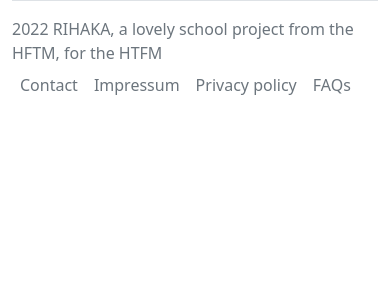
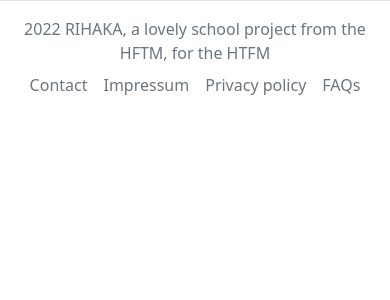
Before and after one commit to rtafurthgarcia/rihaka, a PHP site: template app/Views/Base/Footer.php in a window 390 px wide. Shown: the top 300 px of the page. Run offline with PHP 8.4, Linux system fonts and the light colour scheme; the template is opened without the code that fills it, so the values that code supplies are empty; some libraries are stand-ins or nearby versions.

Commit message:
Simplified footer and centered content for smol screens

```diff
--- a/app/Views/Base/Footer.php
+++ b/app/Views/Base/Footer.php
@@ -1,12 +1,10 @@
-<div class="container">
-  <footer class="d-flex flex-wrap justify-content-between align-items-center py-3 my-6 border-top">
-    <p class="col-md-6 mb-0 text-muted">2022 RIHAKA, a lovely school project from the HFTM, for the HTFM</p>
+<footer class="container d-flex flex-wrap justify-content-between align-items-center py-3 my-6 border-top">
+  <p class="col-12 col-md-6 mb-0 text-muted text-md-start text-center">2022 RIHAKA, a lovely school project from the HFTM, for the HTFM</p>
 
-    <ul class="nav col-md-4 justify-content-end">
+  <ul class="col-12 nav col-md-4 justify-content-center justify-content-md-end">
     <li class="nav-item"><a href="#" class="nav-link px-2 text-muted">Contact</a></li>
     <li class="nav-item"><a href="#" class="nav-link px-2 text-muted">Impressum</a></li>
     <li class="nav-item"><a href="#" class="nav-link px-2 text-muted">Privacy policy</a></li>
     <li class="nav-item"><a href="#" class="nav-link px-2 text-muted">FAQs</a></li>
   </ul>
 </footer>
-</div>
--- a/app/Views/Home.php
+++ b/app/Views/Home.php
@@ -7,7 +7,7 @@
                 <p class="lead fw-normal">Or maybe actually they can teach you something valuable?</p>
                 <a class="btn btn-outline-secondary" href="#">Plz I wanna setup my own honeypot now</a>
             </div>
-            <div class="col-12 col-lg-5 container p-0 m-0 pb-5">
+            <div class="col-12 col-lg-5 container p-0 m-0 pb-md-5">
                 <div class="console-header row justify-content-end align-items-center">
                     <i class="bi bi-dash-lg col-1"></i>
                     <i class="bi bi-square col-1"></i>
@@ -21,7 +21,7 @@
     </div>
 </div>
 
-<div class="container px-4 py-5" id="hanging-icons">
+<div class="container px-4 py-4 py-md-5" id="hanging-icons">
     <h2 class="pb-2 border-bottom">Don't let your honeypot logs go to waste no more</h2>
     <div class="row g-4 py-3 row-cols-1 row-cols-lg-3">
         <div class="col d-flex align-items-start">
@@ -35,7 +35,7 @@
         </div>
         <div class="col d-flex align-items-start">
             <div class="text-dark flex-shrink-0 me-3 fs-2 mb-3">
-                <i class="icon-square bi bi bi-share-fill"></i>
+                <i class="icon-square bi bi-share-fill"></i>
             </div>
             <div>
                 <h2>Share 'em</h2>
```
Lines whose indentation alone changed are shown as unchanged.
